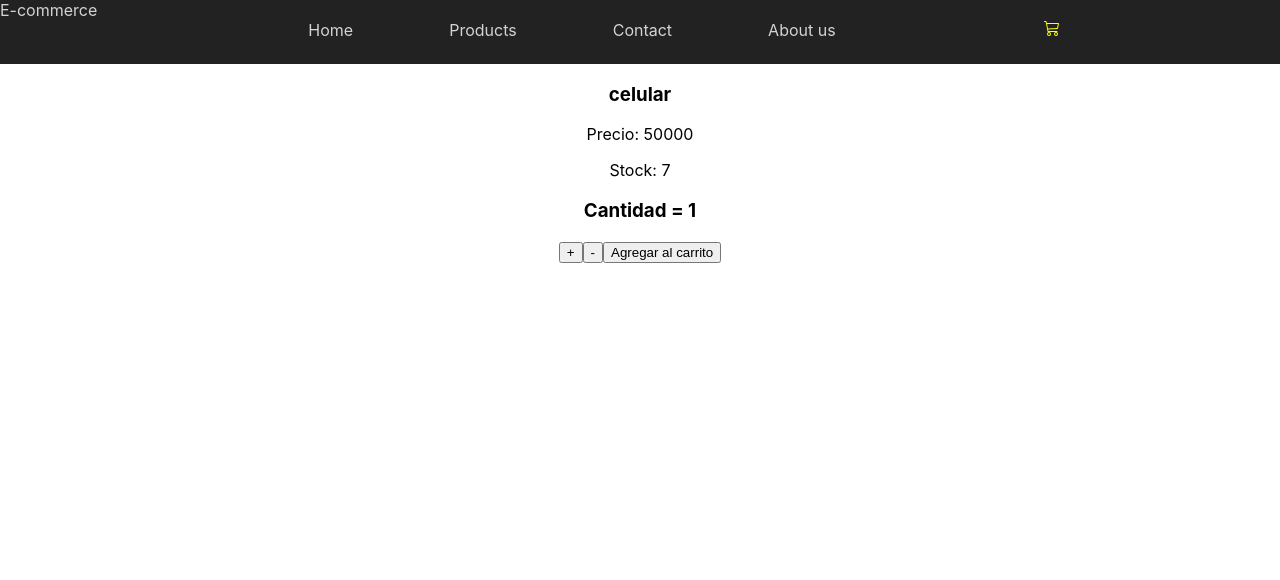
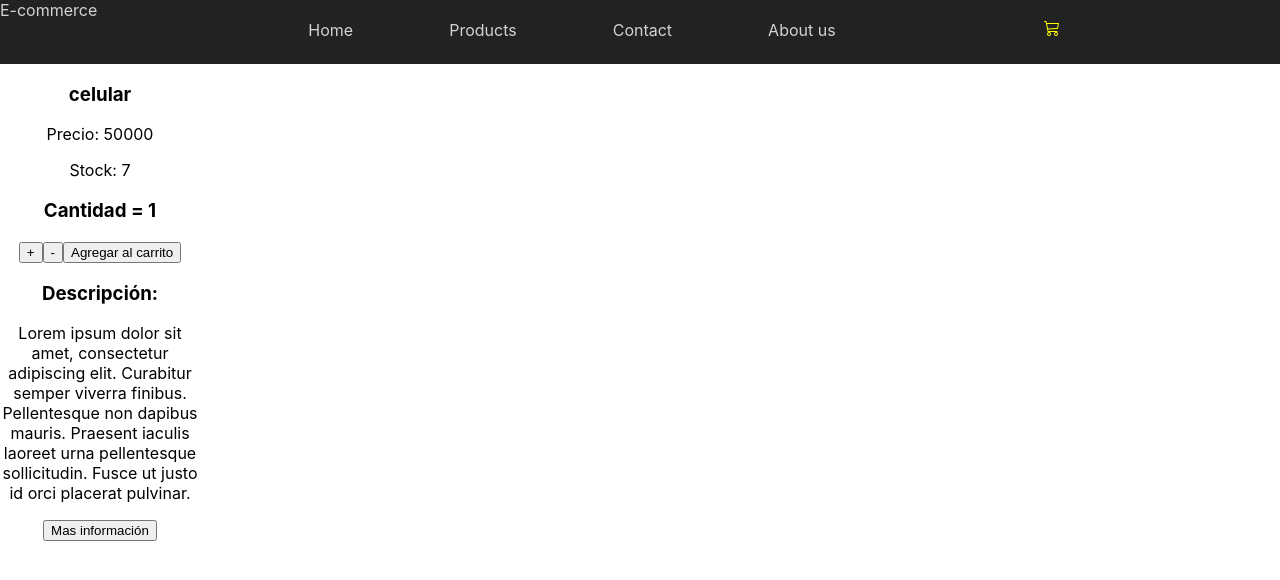
Before and after one commit to gonzaloramosf/react-project, a React (Create React App) app: page / in a window 1280 px wide. Shown: the top 580 px of the page. Built offline with nearby package versions, Linux system fonts and the light colour scheme.

Commit message:
sabado 23:30

```diff
--- a/src/App.css
+++ b/src/App.css
@@ -1,5 +1,11 @@
 .App {
   text-align: center;
+}
+
+div #items {
+  display: flex;
+  flex-direction: column;
+  width: 200px;
 }
 
 .App-logo {
--- a/src/App.js
+++ b/src/App.js
@@ -1,5 +1,6 @@
 import NavBar from './components/nav-bar/navBar';
-import ItemListContainer from './components/ItemListContainer/ItemListContainer'
+import ItemListContainer from './components/ItemListContainer/ItemListContainer';
+import Item from './components/Item/Item';
 import './App.css';
 
 function App() {
@@ -8,7 +9,11 @@ function App() {
       <header>
         <NavBar/>
       </header>
-      <ItemListContainer name='celular' price={50000} stock={7}/>
+
+      <div id='items'>
+        <ItemListContainer name='celular' price={50000} stock={7}/>
+        <Item/>
+      </div>
     </div>
   );
 }
--- a/src/components/Item/Item.js
+++ b/src/components/Item/Item.js
@@ -0,0 +1,15 @@
+import './Item.css';
+
+const Item = () => {
+
+
+    return (
+        <div>
+            <h3> Descripción: </h3>
+            <p id='description'> Lorem ipsum dolor sit amet, consectetur adipiscing elit. Curabitur semper viverra finibus. Pellentesque non dapibus mauris. Praesent iaculis laoreet urna pellentesque sollicitudin. Fusce ut justo id orci placerat pulvinar. </p>
+            <button> Mas información </button>
+        </div>
+    );
+}
+
+export default Item;
```
Also changed, not shown: src/components/Item/Item.css (added).
